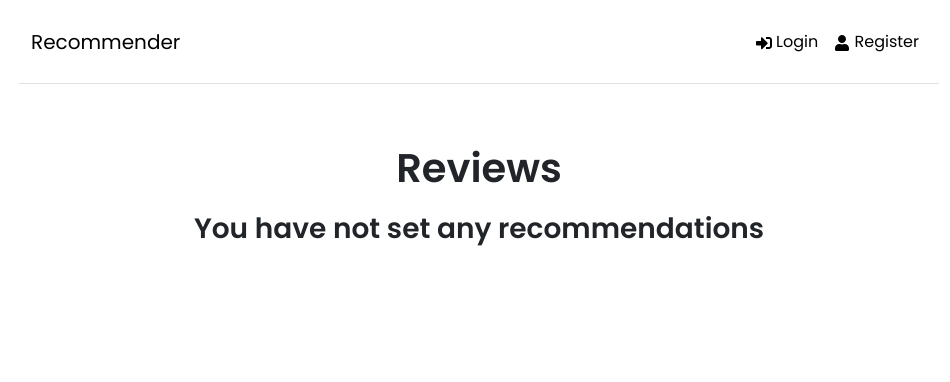
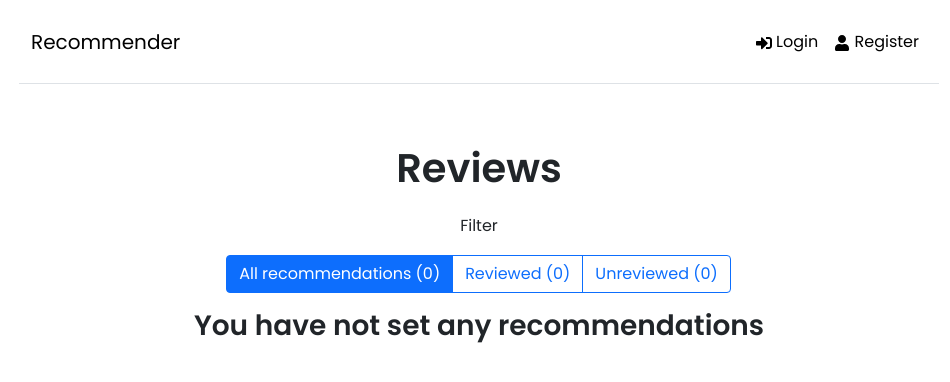
Before and after one commit to mohammadsohailgh/react-restaurant-recommender, a React (Create React App) app in the folder frontend/: page /reviews in a window 1280 px wide. Shown: the top 382 px of the page, without its empty margins (161-1111 px from the left). Built offline with nearby package versions, Linux system fonts and the light colour scheme.

Commit message:
review filtering implemented

```diff
--- a/frontend/src/components/LargeRecommenderButton.jsx
+++ b/frontend/src/components/LargeRecommenderButton.jsx
@@ -2,14 +2,13 @@ import { useState, useEffect } from 'react'
 import { useSelector, useDispatch } from "react-redux"; // used to grab user from state to see if theyre logged in
 import { createRecommendation, reset } from "../features/recommendation/recommendationSlice.js";
 import { toast } from 'react-toastify'
-import Spinner from "../components/Spinner";
 
 
 function LargeRecommenderButton({ target, title, foodGroup, size, colour }) {
 
   const dispatch = useDispatch()
   const { user } = useSelector((state) => state.auth); //get the user from state.auth
-  const { recommendations, isError, message, isLoading } = useSelector((state) => state.recommendations); //get the user from state.auth
+  const { isError, message } = useSelector((state) => state.recommendations); //get the user from state.auth
   const { globalStatePreference } = useSelector((state) => state.globalStatePreference); //get the user from state.auth
 
   const [userLocation, setUserLocation] = useState({
@@ -37,27 +36,13 @@ function LargeRecommenderButton({ target, title, foodGroup, size, colour }) {
   }
 
   function showPosition(position) {
-    dispatch(createRecommendation({lat: position.coords.latitude, long: position.coords.longitude, userPreference: foodGroup + globalStatePreference}))
+    dispatch(createRecommendation({ lat: position.coords.latitude, long: position.coords.longitude, userPreference: foodGroup + globalStatePreference }))
   }
-
-
 
   function handleSubmit(e) {
     e.preventDefault();
     getLocation()
-    // dispatch(createRecommendation(userLocation))
-
-    // console.log('Large recommender button hit delayed!!!!!')
-
-    // setShowLoader(true)
-    // if (showLoader)  {
-    // return <Spinner />
-    // }
-
-}
-
-
-
+  }
 
   useEffect(() => {
     if (isError) {
@@ -65,7 +50,7 @@ function LargeRecommenderButton({ target, title, foodGroup, size, colour }) {
       console.log(message)
     }
 
-    if(userLocation.userLat !== null) {
+    if (userLocation.userLat !== null) {
       console.log({ userLocation })
     }
 
--- a/frontend/src/components/Spinner.jsx
+++ /dev/null
@@ -1,15 +0,0 @@
-import React from 'react'
-
-function Spinner({loadText}) {
-  return (
-    <div>
-    <div className="loadingSpinnerContainer pb-5 mb-5">
-        <div className="loadingSpinner ">
-        </div>
-    </div>
-        <h1 className='mt-5' > {loadText} </h1>
-    </div>
-  )
-}
-
-export default Spinner
--- a/frontend/src/features/recommendation/recommendationSlice.js
+++ b/frontend/src/features/recommendation/recommendationSlice.js
@@ -111,7 +111,7 @@ export const recommendationSlice = createSlice({
                 state.isLoading = false
                 state.isSuccess = true
                 console.log('get recommendations action.payload: ', action.payload)
-                state.recommendations = action.payload
+                state.recommendations = action.payload.reverse()
             })
             .addCase(getRecommendations.rejected, (state, action) => {
                 state.isLoading = false
--- a/frontend/src/pages/Login.jsx
+++ b/frontend/src/pages/Login.jsx
@@ -4,7 +4,6 @@ import { useSelector, useDispatch } from 'react-redux'
 import { useNavigate } from 'react-router-dom'
 import { toast } from 'react-toastify'
 import { login, reset } from '../features/auth/authSlice'
-import Spinner from '../components/Spinner'
 
 function Login() {
   const [formData, setFromData] = useState({
@@ -53,9 +52,9 @@ function Login() {
     dispatch(login(userData))
   }
 
-  if (isLoading) {
-    return <Spinner />
-  }
+  // if (isLoading) {
+  //   return <Spinner />
+  // }
 
   return (
     <>
--- a/frontend/src/pages/Preferences.jsx
+++ b/frontend/src/pages/Preferences.jsx
@@ -1,19 +1,16 @@
 import { useEffect, useState } from "react"; //
 import { useNavigate } from "react-router-dom"; //used to redierct user
 import { useSelector, useDispatch } from "react-redux"; // used to grab user from state to see if theyre logged in
-import Spinner from "../components/Spinner";
 import React from "react";
 import { setPreference, getPreference, reset } from "../features/preference/preferenceSlice.js";
 import { toast } from 'react-toastify'
 import RadarChartTaste from '../components/RadarChartTaste'
 
-import RadarChart from 'react-svg-radar-chart';
 import 'react-svg-radar-chart/build/css/index.css'
-
 
 function Preferences() {
 
-  const { globalStatePreference, isSuccess, isLoading, isError, message } = useSelector((state) => state.globalStatePreference); //get the user from state.auth
+  const { globalStatePreference, isSuccess, isError, message } = useSelector((state) => state.globalStatePreference); //get the user from state.auth
   const { user } = useSelector((state) => state.auth); //get the user from state.auth
 
   const navigate = useNavigate();
@@ -36,16 +33,6 @@ function Preferences() {
     { name: "Salty", value: '1', position: 11, description: "Salt, soy sauce, red miso. The degree to which sodium is detectable in food. It is the oldest known flavoring agent in the world. Salt acts to enhance flavors in food by brightening the other flavors in the dish. We all know the taste of salty. The crunchy snack food industry is built on pushing the envelope of salty food. Lot’s wife was punished with salt because she betrayed her guests by requesting salt from her neighbors, alerting them to the presence of strangers. When used properly, salt is almost a background element, only noticed if it’s missing. Too much salt, and a dish can become unpalatable." },
     { name: "Savoury", value: '1', position: 12, description: "Meat, eggplant, mushrooms, beans, MSG. savoury uses ingredients whose flavors are commonly described as earthy or meaty. This is the elusive “fifth taste” that registers on a person’s tongue. Technically, it is the detection of glutamates in food. Glutamates are an amino acid, the metabolic product of protein. And, if it hasn’t dawned on you yet, it is the ‘G’ in MSG – Monosodium Glutamate." },
   ]);
-
-  // Get taste group
-  // const taste = userPreference.slice(8).map((name, index) => console.log(index, name.name))
-
-  // Get dietary preference group
-  // const diet = userPreference.slice(0,4).map((name, index) => console.log(index, name.name))
-
-  // Get allergens group
-  // const allergens = userPreference.slice(4, 8).map((name, index) => console.log(index, name.name))
-
 
   const constructAllPreferences = (p) => {
     const a = p.map((i) => i.value).join("");
@@ -110,11 +97,6 @@ function Preferences() {
     destructAllPreferences(globalStatePreference)
   }
 
-
-  // if (isLoading) {
-  //   return <Spinner />
-  // }
-
   return (
     <div className="container ">
       {isSuccess ? (
@@ -174,7 +156,7 @@ function Preferences() {
                             {name}
 
                             {/* <p className="text-muted mb-0" data-bs-toggle="tooltip" title={description} style={{ fontSize: 13 }}>Click for example</p> */}
-                            <button type="button" class="btn btn-link" data-bs-toggle="tooltip" title={description} style={{ fontSize: 13 }}> Click for example </button>
+                            <button type="button" className="btn btn-link" data-bs-toggle="tooltip" title={description} style={{ fontSize: 13 }}> Click for example </button>
                           </div>
                           <div className="col-sm">
                             <div className="row ">
--- a/frontend/src/pages/Register.jsx
+++ b/frontend/src/pages/Register.jsx
@@ -4,7 +4,6 @@ import { useNavigate } from 'react-router-dom'
 import { toast } from 'react-toastify'
 import { FaUser } from "react-icons/fa"
 import { register, reset } from '../features/auth/authSlice'
-import Spinner from '../components/Spinner'
 
 function Register() {
   const [formData, setFormData] = useState({
--- a/frontend/src/pages/Reviews.jsx
+++ b/frontend/src/pages/Reviews.jsx
@@ -1,25 +1,63 @@
 import React from 'react'
 import RecommendationItem from "../components/RecommendationItem";
-import { useSelector, useDispatch } from "react-redux"; // used to grab user from state to see if theyre logged in
+import { useSelector } from "react-redux"; // used to grab user from state to see if theyre logged in
+import { useDispatch } from "react-redux"; // used to grab user from state to see if theyre logged in
+import { getRecommendations } from "../features/recommendation/recommendationSlice";
+import { useEffect, useState } from "react"; //
 
 function Reviews() {
+  const dispatch = useDispatch();
 
-  const { recommendations } = useSelector((state) => state.recommendations); //get the user from state.auth
-  let reorderedRecommendations = [...recommendations]
-  reorderedRecommendations = reorderedRecommendations.reverse();
+  const { recommendations, isSuccess } = useSelector((state) => state.recommendations); //get the user from state.auth
+  const [filteredRecommendations, setFilteredRecommendations] = useState([])
+
+  useEffect(() => {
+    dispatch(getRecommendations())
+
+  }, [dispatch])
+
+  useEffect(() => {
+    if (isSuccess) {
+      setFilteredRecommendations(recommendations)
+    }
+  }, [isSuccess, recommendations])
+
+  const changeFilter = (e) => {
+    if (e.target.id === "all") {
+      setFilteredRecommendations(recommendations)
+    } else if (e.target.id === "reviewed") {
+      setFilteredRecommendations(recommendations.filter(i => i.hasOwnProperty('review') ))
+    } else if (e.target.id === "unreviewed") {
+      setFilteredRecommendations(recommendations.filter(i => !i.hasOwnProperty('review') ))
+    }
+
+    console.log('filteed items', filteredRecommendations)
+  }
+
 
   return (
     <div>
-
 
       <section className="heading" style={{ marginBottom: 20 }}>
         <h1>Reviews</h1>
       </section>
 
+      <p> Filter</p>
+      <div className="btn-group mb-3" role="group" aria-label="Basic radio toggle button group" onChange={changeFilter} >
+        <input type="radio" className="btn-check" name="btnradio" id="all" autoComplete="off" defaultChecked />
+        <label className="btn btn-outline-primary" htmlFor="all">All recommendations ({recommendations.length}) </label>
 
-      {reorderedRecommendations.length > 0 ? (
+        <input type="radio" className="btn-check" name="btnradio" id="reviewed" autoComplete="off"/>
+        <label className="btn btn-outline-primary" htmlFor="reviewed">Reviewed ({recommendations.filter(e => e.hasOwnProperty('review')).length}) </label>
+
+        <input type="radio" className="btn-check" name="btnradio" id="unreviewed" autoComplete="off"/>
+        <label className="btn btn-outline-primary" htmlFor="unreviewed">Unreviewed ({recommendations.filter(e => !e.hasOwnProperty('review')).length}) </label>
+      </div>
+
+
+      {recommendations.length > 0 ? (
         <div className="justify-content-center row">
-            {recommendations.map((recommendation) => (
+          {filteredRecommendations.map((recommendation) => (
             <RecommendationItem key={recommendation._id} recommendation={recommendation} />
           ))}
         </div>
--- a/frontend/src/pages/Roulette.jsx
+++ b/frontend/src/pages/Roulette.jsx
@@ -1,6 +1,6 @@
 import React from 'react'
 import { Wheel } from 'react-custom-roulette'
-import { useState, useEffect } from 'react'
+import { useState } from 'react'
 
 
 function Roulette() {
```
Also changed, not shown: frontend/src/components/ModalNewExperience.jsx (+6 -25 lines), frontend/src/components/RecommendationItem.jsx (+3 -8 lines), frontend/src/pages/Dashboard.jsx (+3 -14 lines). Lines whose indentation alone changed are shown as unchanged.
